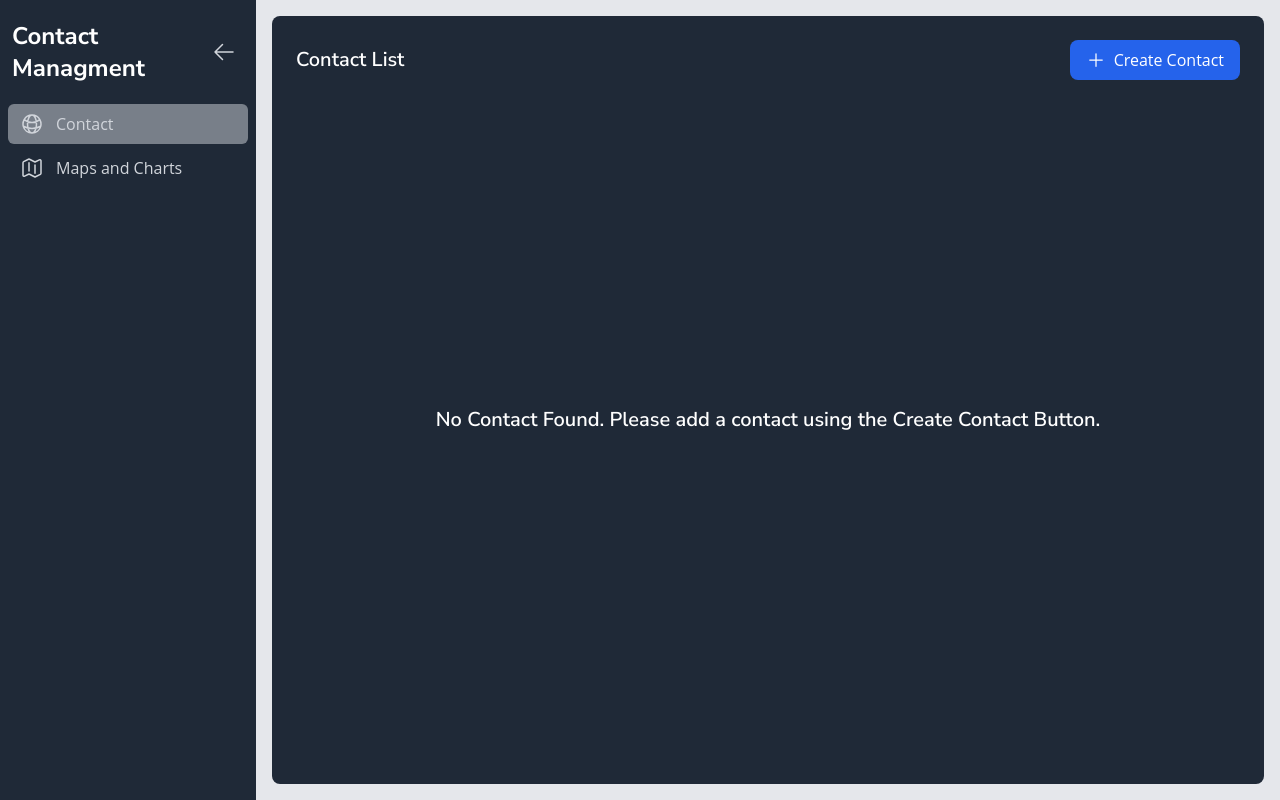
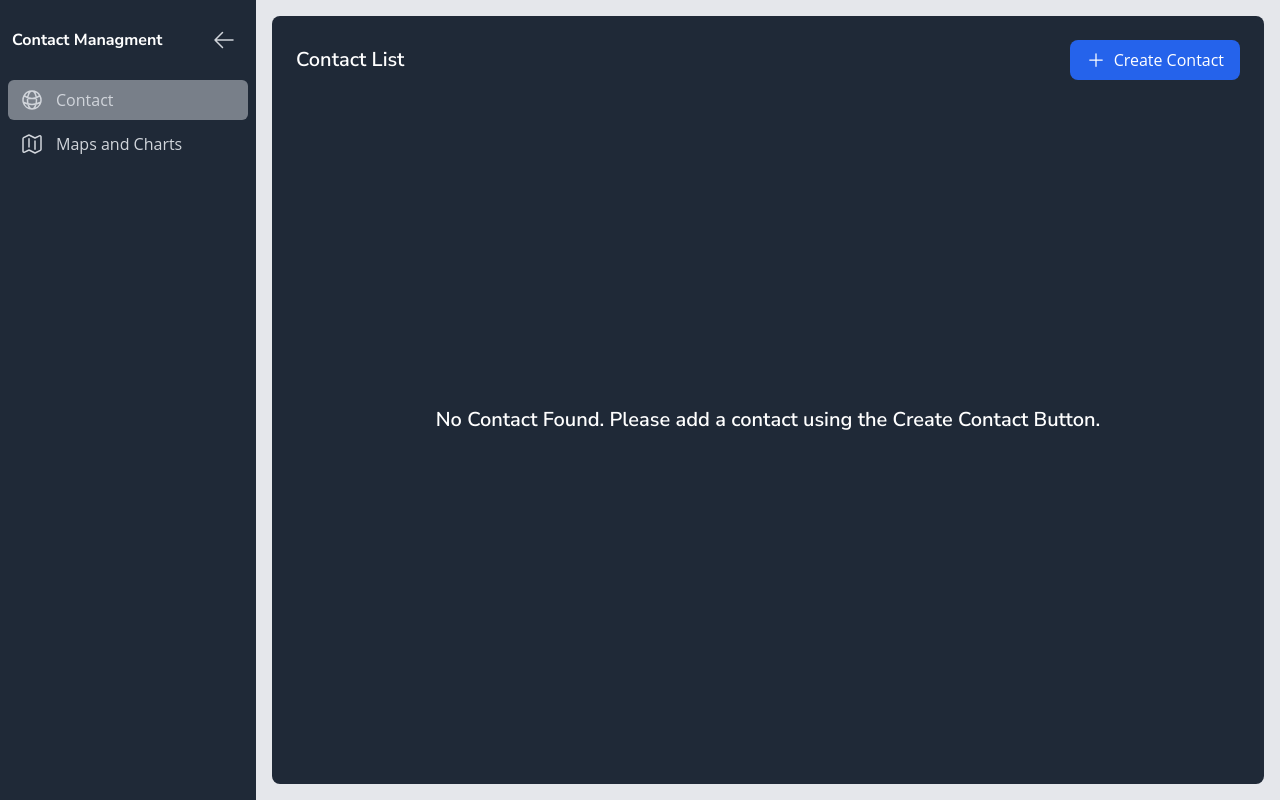
Before and after one commit to mohdbilal3386/contacts-management, a React (Create React App) app: page / in a window 1280 px wide. Built offline with nearby package versions, Linux system fonts and the light colour scheme; the HTML template or start-up script is replaced by a standard one.

Commit message:
fixed the sidebar title

```diff
--- a/src/components/UI/Sidebar.tsx
+++ b/src/components/UI/Sidebar.tsx
@@ -28,7 +28,7 @@ const Sidebar: React.FC = () => {
             } px-3`}
           >
             <h3
-              className={`text-2xl font-bold transition-opacity ${
+              className={` font-bold transition-opacity ${
                 isOpen ? "opacity-100" : " lg:hidden"
               }`}
             >
```
